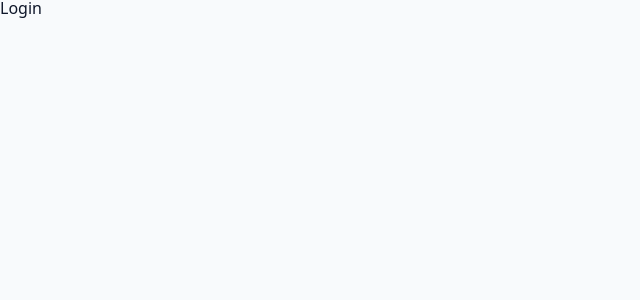
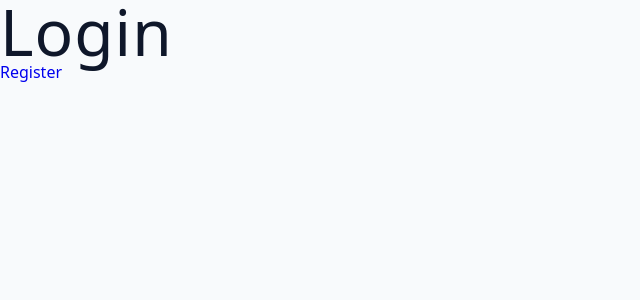
Before and after one commit to PetyoPetkow/MERN-Udemy-Course, a React (Vite) app in the folder client/: page /login in a window 1280 px wide. Shown: the top 300 px of the page, without its empty margins (0-640 px from the left). Built offline with nearby package versions, Linux system fonts and the light colour scheme.

Commit message:
Link component

```diff
--- a/client/src/pages/Login.tsx
+++ b/client/src/pages/Login.tsx
@@ -1,7 +1,13 @@
 import { FC } from 'react';
+import { Link } from 'react-router-dom';
 
 const Login: FC<LoginProps> = () => {
-  return <div>Login</div>;
+  return (
+    <div>
+      <h1>Login</h1>
+      <Link to="/register">Register</Link>
+    </div>
+  );
 };
 
 interface LoginProps {}
--- a/client/src/pages/Register.tsx
+++ b/client/src/pages/Register.tsx
@@ -1,7 +1,13 @@
 import { FC } from 'react';
+import { Link } from 'react-router-dom';
 
 const Register: FC<RegisterProps> = () => {
-  return <div>Register</div>;
+  return (
+    <div>
+      <h1>Register</h1>
+      <Link to="/login">Login</Link>
+    </div>
+  );
 };
 
 interface RegisterProps {}
```
